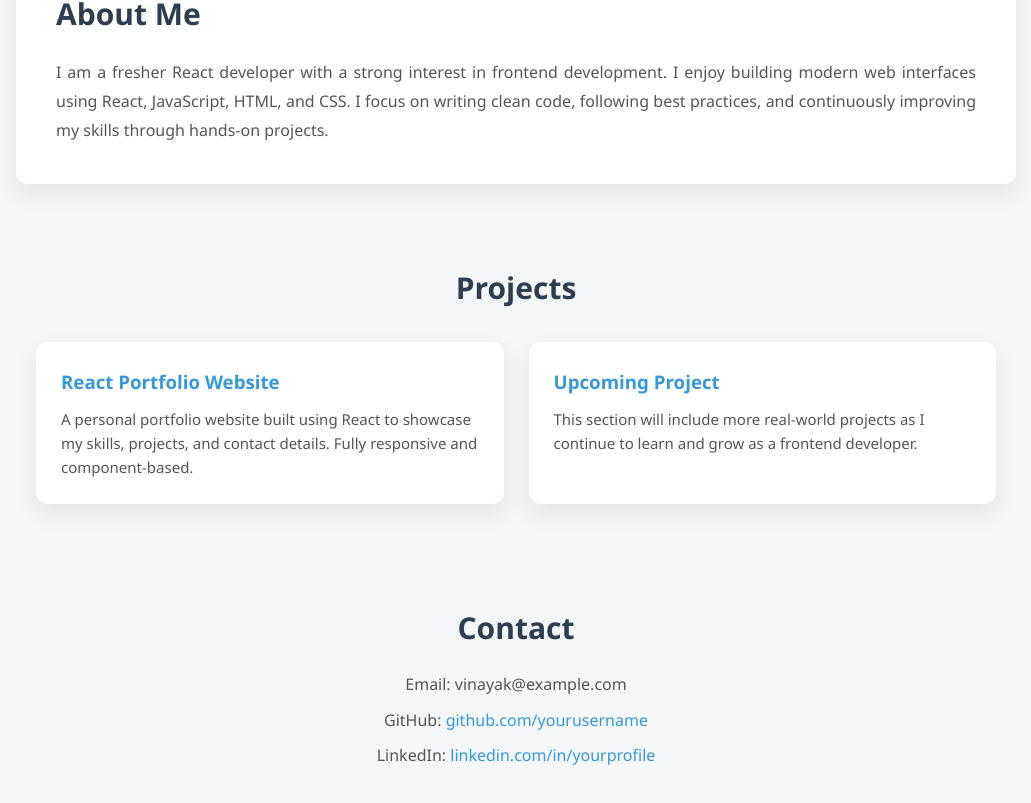
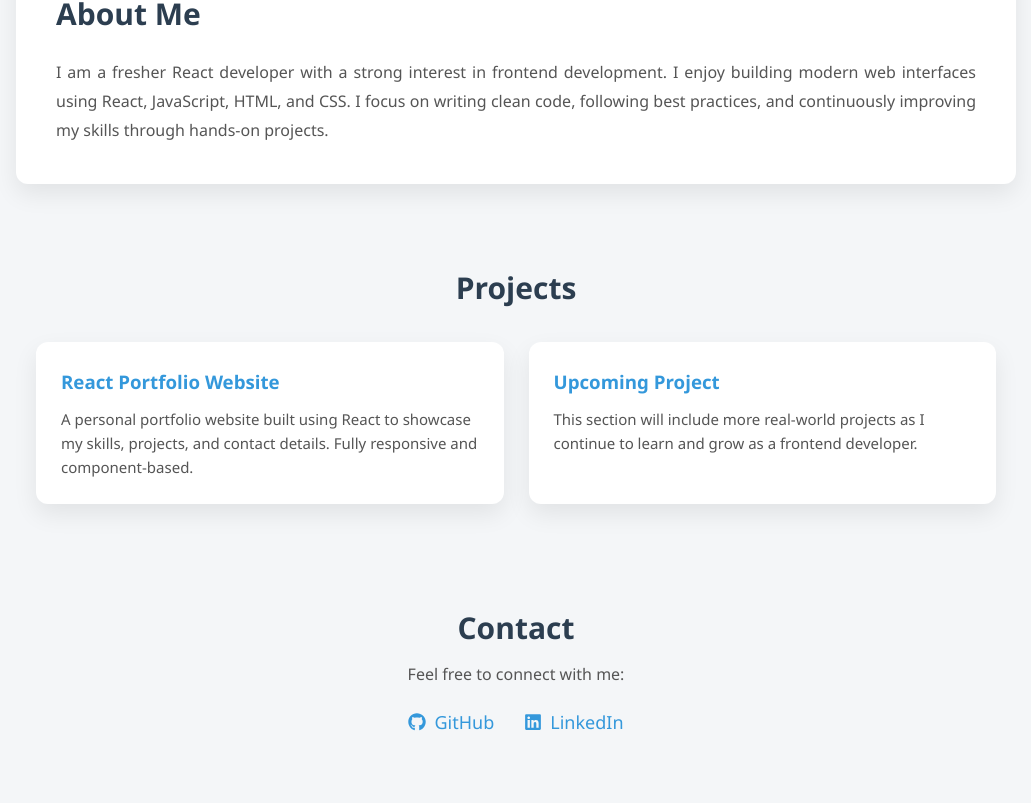
Before and after one commit to VinayakLengare/react-portfolio, a React (Vite) app: page / in a window 1280 px wide. Shown: the part 644-1447 px from the top of the page, without its empty margins (124-1155 px from the left). Built offline with nearby package versions, Linux system fonts and the light colour scheme.

Commit message:
Add GitHub and LinkedIn icons using react-icons

```diff
--- a/package.json
+++ b/package.json
@@ -11,7 +11,8 @@
   },
   "dependencies": {
     "react": "^19.2.0",
-    "react-dom": "^19.2.0"
+    "react-dom": "^19.2.0",
+    "react-icons": "^5.5.0"
   },
   "devDependencies": {
     "@eslint/js": "^9.39.1",
--- a/src/pages/Contact.css
+++ b/src/pages/Contact.css
@@ -4,22 +4,32 @@
 
 .contact h2 {
   font-size: 30px;
-  margin-bottom: 20px;
+  margin-bottom: 10px;
   color: #2c3e50;
 }
 
 .contact p {
-  font-size: 16px;
-  margin-bottom: 10px;
+  margin-bottom: 20px;
   color: #555;
 }
 
-.contact a {
+.contact-links {
+  display: flex;
+  justify-content: center;
+  gap: 30px;
+}
+
+.contact-links a {
+  display: flex;
+  align-items: center;
+  gap: 8px;
+  font-size: 18px;
   color: #3498db;
   text-decoration: none;
   font-weight: 500;
+  transition: transform 0.3s ease;
 }
 
-.contact a:hover {
-  text-decoration: underline;
+.contact-links a:hover {
+  transform: translateY(-3px);
 }
--- a/src/pages/Contact.jsx
+++ b/src/pages/Contact.jsx
@@ -1,22 +1,29 @@
 import "./Contact.css";
+import { FaGithub, FaLinkedin } from "react-icons/fa";
 
 function Contact() {
   return (
     <section className="contact" id="contact">
       <h2>Contact</h2>
-      <p>Email: vinayak@example.com</p>
-      <p>
-        GitHub:{" "}
-        <a href="https://github.com/yourusername" target="_blank">
-          github.com/yourusername
+      <p>Feel free to connect with me:</p>
+
+      <div className="contact-links">
+        <a
+          href="https://github.com/VinayakLengare"
+          target="_blank"
+          rel="noopener noreferrer"
+        >
+          <FaGithub /> GitHub
         </a>
-      </p>
-      <p>
-        LinkedIn:{" "}
-        <a href="https://linkedin.com/in/yourprofile" target="_blank">
-          linkedin.com/in/yourprofile
+
+        <a
+          href="https://www.linkedin.com/in/vinayak-lengare-331b33369/"
+          target="_blank"
+          rel="noopener noreferrer"
+        >
+          <FaLinkedin /> LinkedIn
         </a>
-      </p>
+      </div>
     </section>
   );
 }
```
Also changed, not shown: 1 other file (tests, documents, lock files or other folders).
